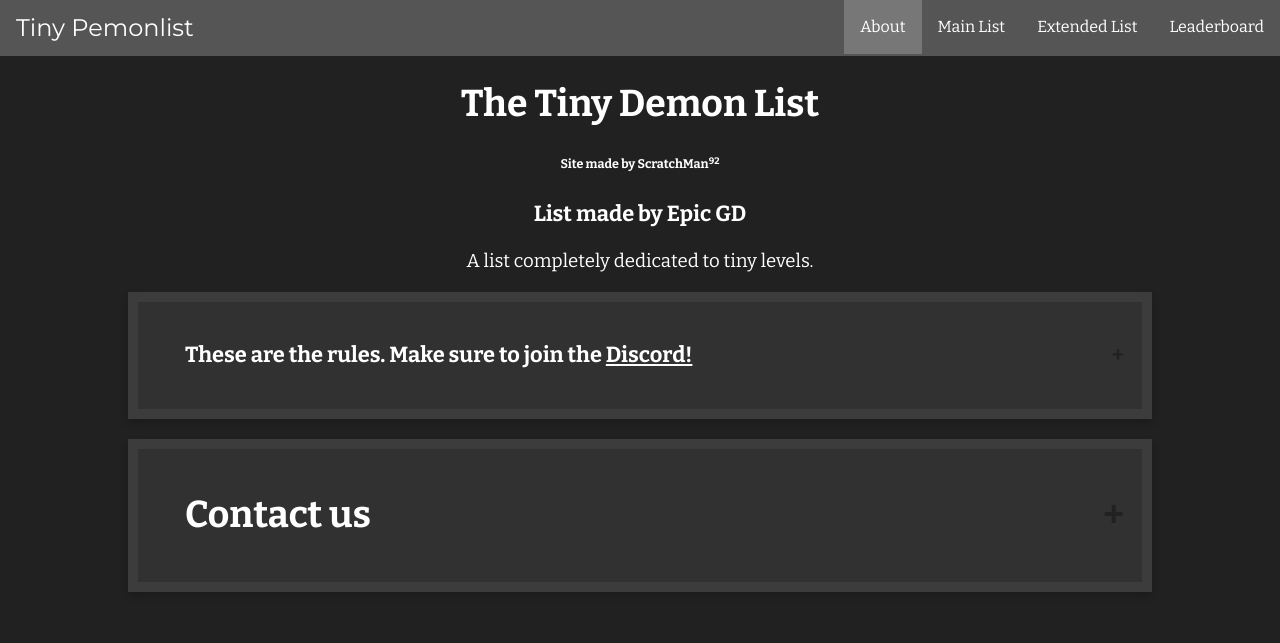
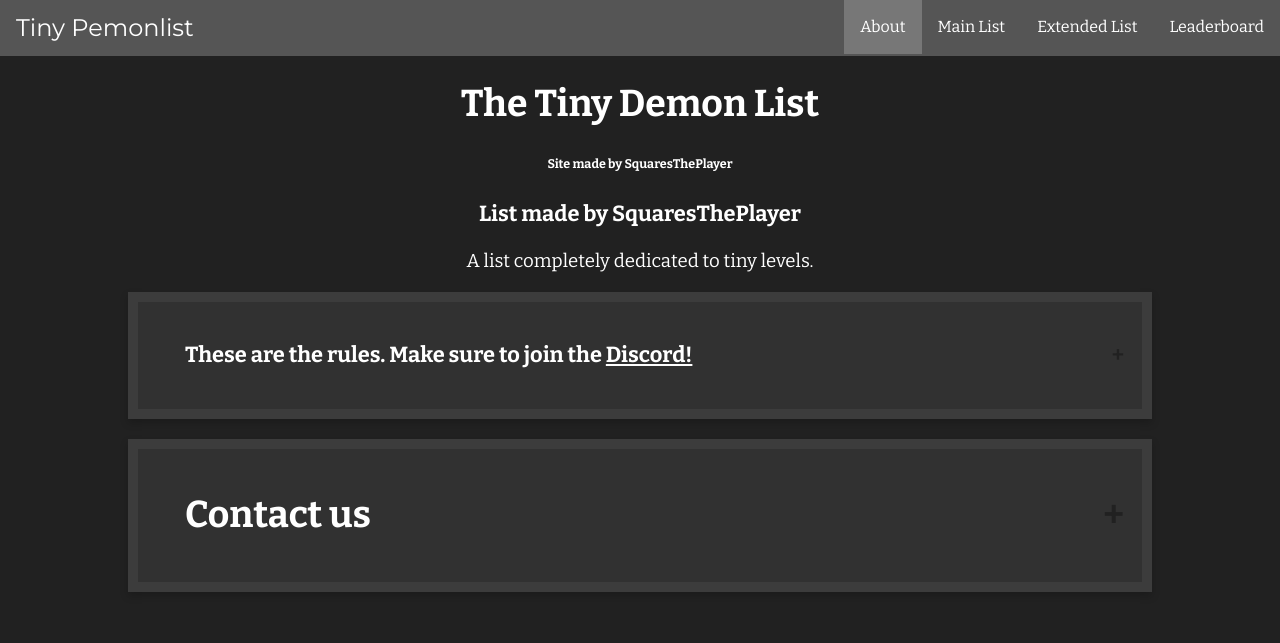
Before and after one commit to OneInsightCoder/Tiny-Pemonlist, a plain HTML site: page homepage.html in a window 1280 px wide. Drawn offline with nearby package versions, Linux system fonts and the light colour scheme.

Commit message:
i stole him
e

```diff
--- a/homepage.html
+++ b/homepage.html
@@ -45,8 +45,8 @@
     <p><a href = "Extendedlist.html">Extended page</a></p> -->
     <div id="levels-container">
       <h1 style = "text-align:center">The Tiny Demon List</h1>
-      <h6 style = "text-align:center">Site made by ScratchMan<sup>92</sup></h6>
-      <h3 style = "text-align:center">List made by Epic GD</h3>
+      <h6 style = "text-align:center">Site made by SquaresThePlayer</sup></h6>
+      <h3 style = "text-align:center">List made by SquaresThePlayer</h3>
       <p style = "text-align:center">A list completely dedicated to tiny levels.</p>
       <div class = "column">
         <div class = "card">
```
